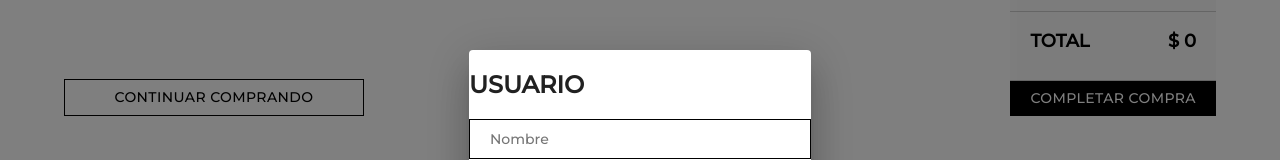
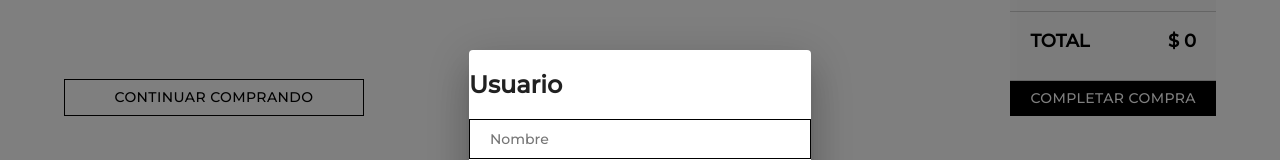
Before and after one commit to agurishimabukuro/React-Aguri, a React (Create React App) app: page /cart in a window 1280 px wide. Both pictures are taken after a click on the button "COMPLETAR COMPRA". Shown: the part 222-382 px from the top of the page. Built offline with nearby package versions, Linux system fonts and the light colour scheme.

Commit message:
cambio a6

```diff
--- a/src/pages/CartPage.js
+++ b/src/pages/CartPage.js
@@ -30,6 +30,7 @@ const CartPage = () => {
             total : totalPrice,
             }
 )
+const [successOrder, setSuccessOrder] = useState()
     console.log("Order: ", order)
 
 
@@ -47,7 +48,7 @@ const CartPage = () => {
         const orderFirebase = collection(db, 'ordenes')
         const orderDoc = await addDoc(orderFirebase, prevOrder)
         console.log("orden generada: ", orderDoc.id)
-        // setSuccessOrder(orderDoc.id)
+        setSuccessOrder(orderDoc.id)
     }
 
     const handleChange = (e) => {
@@ -112,17 +113,25 @@ const CartPage = () => {
                 </div>
             </div>
             <ModalCustom handleClose={() => setOpenModal(false)} open={openModal}>
-                <h2>USUARIO </h2>
-                    <form onSubmit={handleSubmit}>
-                        <input type="text" name='name' placeholder='Nombre'
-                        onChange={handleChange} value={formData.name}/>
-                        <input type="number" name='phone' placeholder='Telefono'
-                        onChange={handleChange} value={formData.phone}/>
-                        <input type="mail" name='email' placeholder='E-mail'
-                        onChange={handleChange} value={formData.email}/>
+                {successOrder ? (
+                    <div>
+                        <h3>Orden generada con éxito</h3>
+                        <span>Su número de orden es: {successOrder} </span>
+                    </div>
+                ) : (
+                    <><h2>Usuario </h2><form onSubmit={handleSubmit}>
+                            <input type="text" name='name' placeholder='Nombre'
+                                onChange={handleChange} value={formData.name} />
+                            <input type="number" name='phone' placeholder='Telefono'
+                                onChange={handleChange} value={formData.phone} />
+                            <input type="mail" name='email' placeholder='E-mail'
+                                onChange={handleChange} value={formData.email} />
 
-                        <Button type="submit">Enviar</Button>
-                    </form>
+                            <Button type="submit">Enviar</Button>
+                        </form></>
+
+                )}
+
             </ModalCustom>
         </Container>
     )
```
